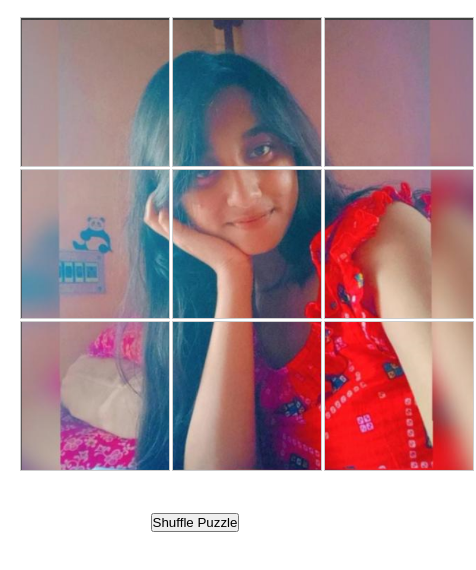
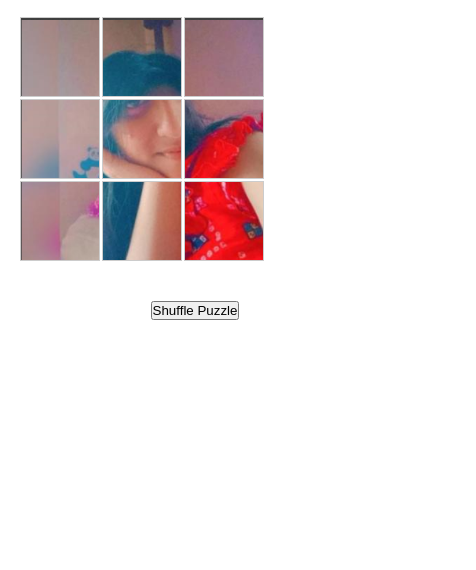
Before and after one commit to dahakakali/puzzle, a plain HTML site: page index.html in a window 390 px wide. Shown: the part 60-630 px from the top of the page, 476 px wide, since content can reach past the window. Drawn offline with Linux system fonts and the light colour scheme.

Commit message:
Update index.html

```diff
--- a/index.html
+++ b/index.html
@@ -50,6 +50,44 @@
             color: #008CBA;
             font-weight: bold;
         }
+
+        /* Responsive Styles */
+        @media (max-width: 768px) {
+            #puzzle-container {
+                width: 100%;
+                height: auto;
+                grid-template-columns: repeat(3, 100px);
+                grid-template-rows: repeat(3, 100px);
+            }
+
+            .piece {
+                width: 100px;
+                height: 100px;
+            }
+
+            #message {
+                font-size: 16px;
+            }
+        }
+
+        @media (max-width: 480px) {
+            #puzzle-container {
+                width: 100%;
+                height: auto;
+                grid-template-columns: repeat(3, 80px);
+                grid-template-rows: repeat(3, 80px);
+            }
+
+            .piece {
+                width: 80px;
+                height: 80px;
+            }
+
+            #message {
+                font-size: 14px;
+            }
+        }
+
     </style>
 </head>
 <body>
```
